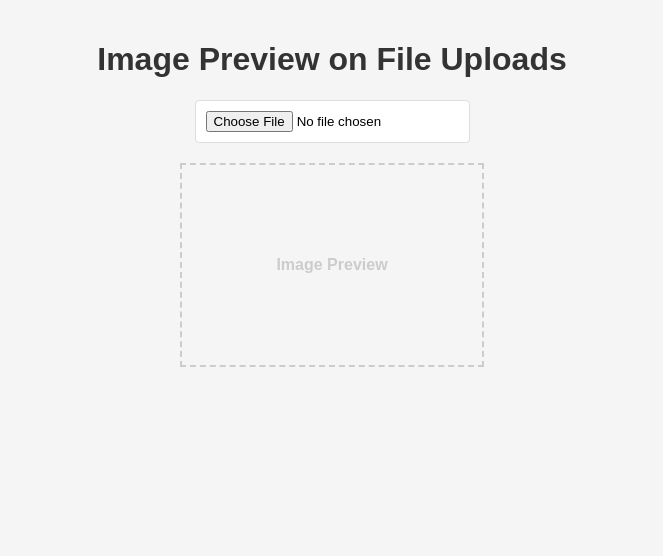
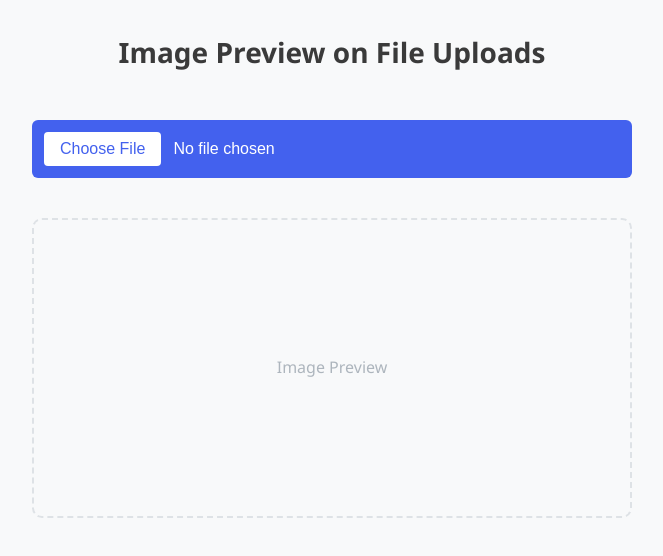
Before and after one commit to Shubhankar1211/Image--Previewer-, a plain HTML site: page index.html in a window 1280 px wide. Shown: the whole page, without its empty margins (308-971 px from the left). Drawn offline with Linux system fonts and the light colour scheme.

Commit message:
impreoved the css part of the project

```diff
--- a/style.css
+++ b/style.css
@@ -1,45 +1,123 @@
+/* Modern reset and base styles */
+* {
+    margin: 0;
+    padding: 0;
+    box-sizing: border-box;
+  }
+
   body {
-    font-family: Arial, sans-serif;
-    max-width: 800px;
-    margin: 0 auto;
-    padding: 20px;
-    background-color: #f5f5f5;
+    font-family: 'Segoe UI', Roboto, -apple-system, BlinkMacSystemFont, Arial, sans-serif;
+    background-color: #f8f9fa;
+    color: #343a40;
+    line-height: 1.6;
+    padding: 30px;
+    display: flex;
+    flex-direction: column;
+    align-items: center;
+    min-height: 100vh;
   }
 
   h1 {
-    color: #333;
+    color: #3a3a3a;
+    margin-bottom: 25px;
+    font-weight: 600;
     text-align: center;
+    font-size: 28px;
+    width: 100%;
+    max-width: 600px;
   }
 
+  /* File input styling */
   #inpFile {
     display: block;
+    width: 100%;
+    max-width: 600px;
     margin: 20px auto;
-    padding: 10px;
-    border: 1px solid #ddd;
-    border-radius: 4px;
-    background-color: white;
+    padding: 12px;
+    background-color: #4361ee;
+    color: white;
+    border: none;
+    border-radius: 6px;
+    cursor: pointer;
+    transition: all 0.3s ease;
+    font-size: 16px;
   }
 
+  #inpFile:hover {
+    background-color: #3a56d4;
+    transform: translateY(-2px);
+    box-shadow: 0 5px 15px rgba(67, 97, 238, 0.3);
+  }
+
+  #inpFile::-webkit-file-upload-button {
+    background-color: white;
+    color: #4361ee;
+    padding: 8px 16px;
+    border: none;
+    border-radius: 4px;
+    margin-right: 12px;
+    font-weight: 500;
+    cursor: pointer;
+    transition: all 0.2s ease;
+  }
+
+  #inpFile::-webkit-file-upload-button:hover {
+    background-color: #f1f3ff;
+  }
+
+  /* Image preview styling */
   .image-preview {
-    width: 300px;
-    min-height: 200px;
-    border: 2px dashed #ccc;
-    margin: 0 auto;
+    width: 100%;
+    max-width: 600px;
+    min-height: 300px;
+    border: 2px dashed #dee2e6;
+    border-radius: 10px;
     display: flex;
     align-items: center;
     justify-content: center;
-    font-weight: bold;
-    color: #cccccc;
+    overflow: hidden;
     position: relative;
-    overflow: hidden;
+    transition: all 0.3s ease;
+    background-color: #f8f9fa;
+    padding: 20px;
+    margin-top: 20px;
+  }
+
+  .image-preview:hover {
+    border-color: #adb5bd;
   }
 
   .image-preview__image {
     display: none;
-    width: 100%;
-    height: auto;
+    max-width: 100%;
+    max-height: 500px;
+    object-fit: contain;
+    border-radius: 8px;
+    box-shadow: 0 4px 12px rgba(0, 0, 0, 0.1);
+    transition: opacity 0.3s ease;
   }
 
   .image-preview__default-text {
     display: block;
+    color: #adb5bd;
+    font-weight: 500;
+    font-size: 16px;
+    text-align: center;
+    padding: 20px;
   }
+
+  /* Responsive adjustments */
+  @media (max-width: 768px) {
+    body {
+      padding: 15px;
+    }
+
+    h1 {
+      font-size: 24px;
+      margin-bottom: 20px;
+    }
+
+    .image-preview {
+      min-height: 250px;
+    }
+  }
```
Lines whose indentation alone changed are shown as unchanged.
